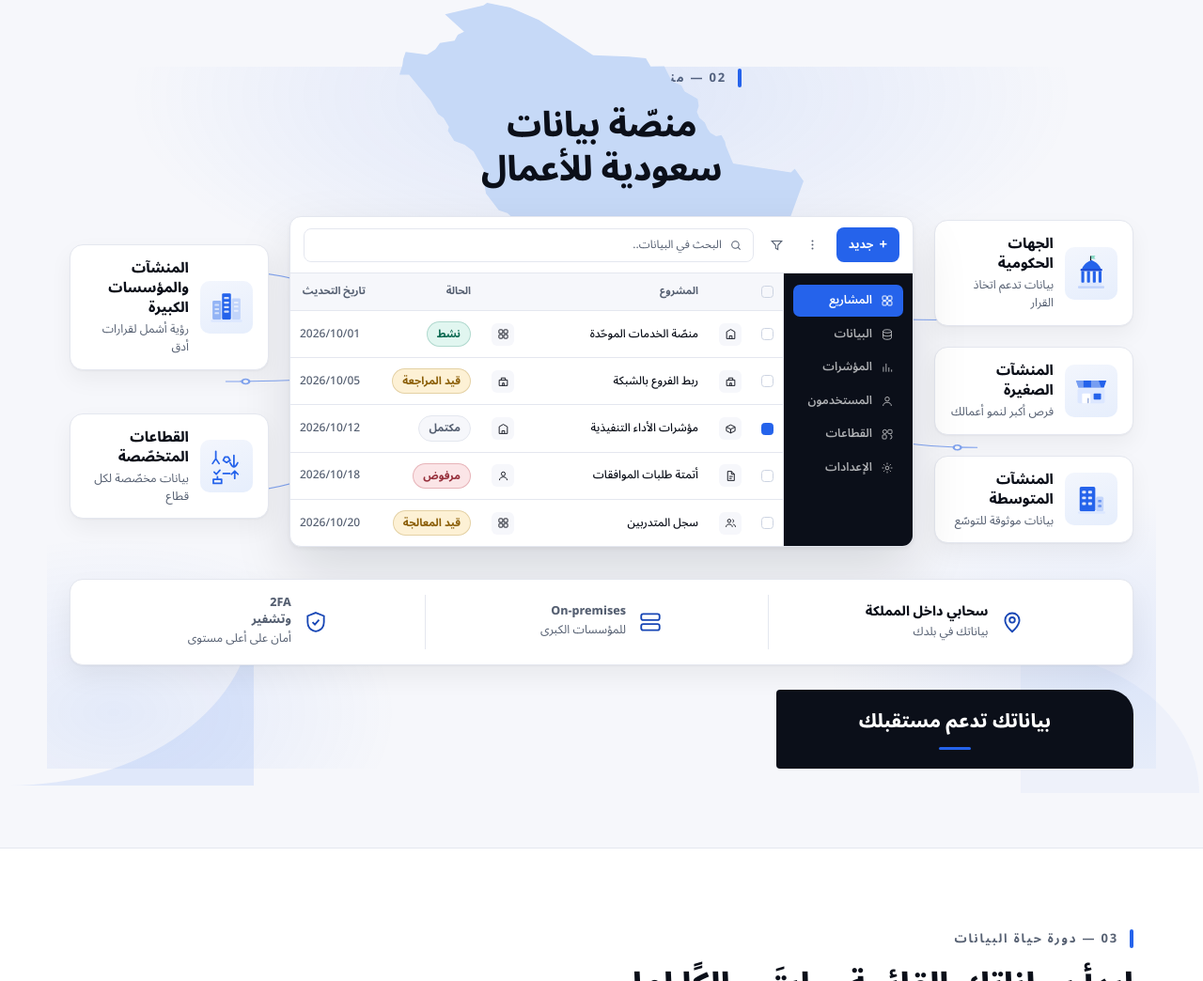
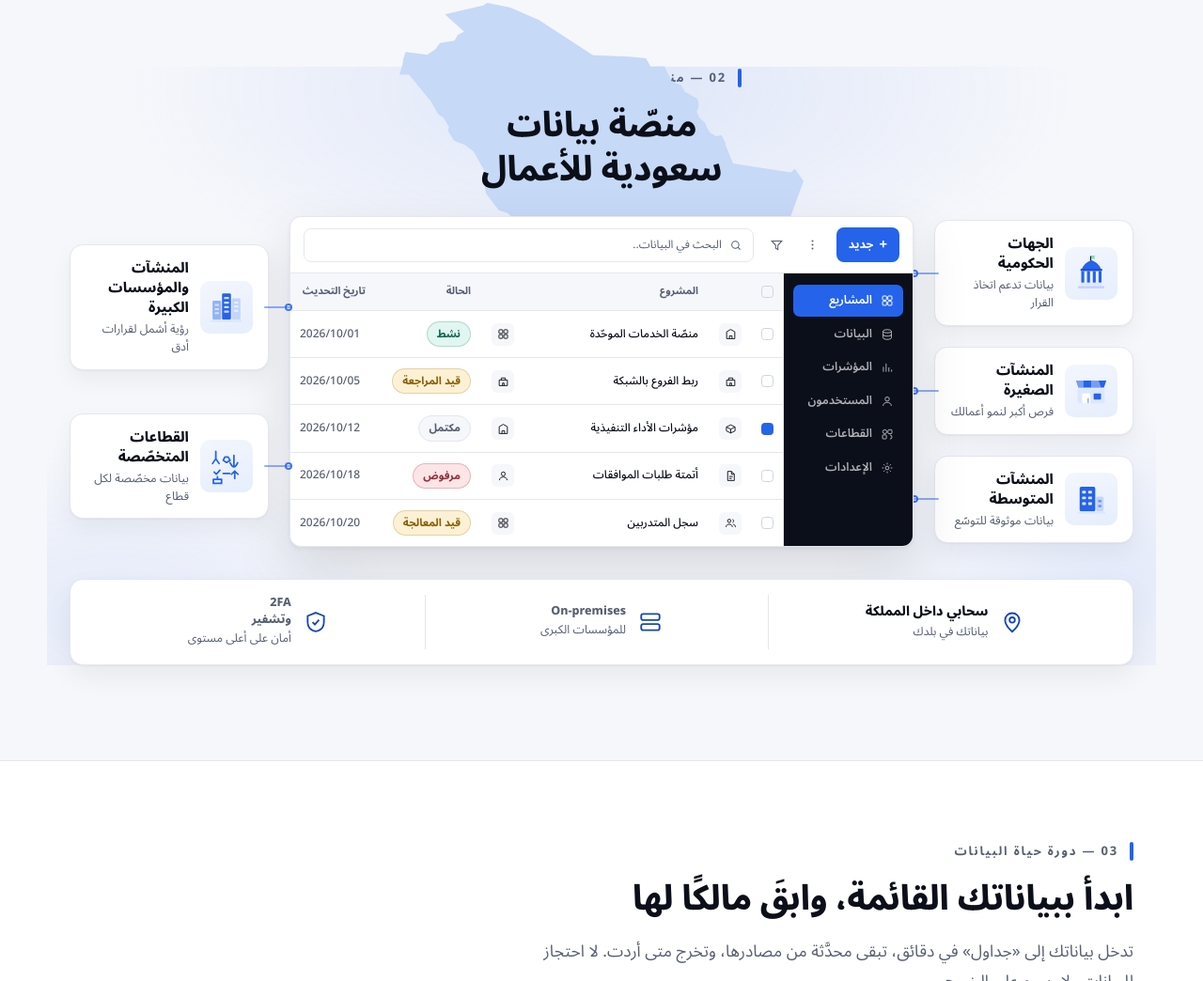
Before and after one commit to Azizahmed/jadawel_cranl_website, a website: page index.html in a window 1280 px wide. Shown: the part 1873-2917 px from the top of the page at 94% size. Drawn offline with Linux system fonts and the light colour scheme.

Commit message:
Remove the closing wedge and corner arcs, and anchor the connectors
- the promise wedge at the end of the stage is gone, along with its rules
- the two decorative corner arcs are gone, along with their rules

The connectors were the real problem. They were drawn as one absolutely
positioned SVG with a fixed viewBox stretched over the stage, while the cards
are laid out by flex, so a line's vertical position came from coordinates that
had no relationship to where its card actually sat. They could never line up.

Each card now draws its own connector as a pseudo-element, anchored to the card
and centred on it, so it stays centred at every width and in both directions.
Measured at 1440, 1280 and 1100 px: all five sit within 1 px of their card's
centre, and the connector is shown only while the side columns are still
columns, disappearing when the stage stacks below 900 px.

Also removes the stage.wedge translation key, which this change orphaned.

```diff
--- a/assets/css/site.css
+++ b/assets/css/site.css
@@ -694,14 +694,6 @@ section[id] { scroll-margin-top: 104px; }
     radial-gradient(420px 260px at 6% 92%, rgba(37, 99, 235, 0.09), transparent 72%),
     radial-gradient(420px 260px at 96% 86%, rgba(37, 99, 235, 0.09), transparent 72%);
 }
-.stage-swoosh {
-  position: absolute;
-  z-index: 0;
-  pointer-events: none;
-  display: block;
-}
-.stage-swoosh--br { inset-block-end: -18px; inset-inline-end: -40px; width: 260px; height: 190px; }
-.stage-swoosh--bl { inset-block-end: -26px; inset-inline-start: -46px; width: 190px; height: 150px; opacity: 0.5; }
 
 .stage {
   position: relative;
@@ -712,23 +704,9 @@ section[id] { scroll-margin-top: 104px; }
   align-items: center;
   margin-block-start: 26px;
 }
-.stage-side { display: flex; flex-direction: column; gap: 22px; }
+.stage-side { display: flex; flex-direction: column; justify-content: center; gap: 22px; }
 .stage-side--end { justify-content: center; gap: 46px; }
 
-/* Connector layer: decorative lines only. */
-.stage-links {
-  position: absolute;
-  z-index: 1;
-  inset: 0;
-  width: 100%;
-  height: 100%;
-  pointer-events: none;
-  fill: none;
-  stroke: var(--blue);
-  stroke-width: 1.7;
-  opacity: 0.55;
-}
-.stage-links circle { fill: var(--white); stroke-width: 2.4; }
 
 /* --- Segment cards ------------------------------------------------------- */
 .seg-card {
@@ -767,6 +745,38 @@ section[id] { scroll-margin-top: 104px; }
   place-items: center;
 }
 .seg-art svg { width: 42px; height: 42px; display: block; }
+
+
+/* Each card draws its own connector into the gap. Anchoring the line to the
+   card is what keeps it centred on the card at every width, which a single
+   fixed-coordinate overlay could not do. */
+.seg-card::after {
+  content: "";
+  position: absolute;
+  inset-block-start: calc(50% - 1px);
+  width: 30px;
+  height: 2px;
+  border-radius: 1px;
+  background: var(--blue);
+  opacity: 0.5;
+}
+.seg-card::before {
+  content: "";
+  position: absolute;
+  inset-block-start: calc(50% - 4px);
+  width: 8px;
+  height: 8px;
+  border-radius: 50%;
+  border: 2px solid var(--blue);
+  background: var(--white);
+  opacity: 0.85;
+}
+/* The card column ahead of the window points into it... */
+.stage-side > .seg-card::after,
+.stage-side > .seg-card::before { inset-inline-end: -26px; }
+/* ...and the column after it points back the other way. */
+.stage-side--end > .seg-card::after,
+.stage-side--end > .seg-card::before { inset-inline-start: -26px; }
 
 /* --- Product window ------------------------------------------------------ */
 .appwin {
@@ -929,52 +939,25 @@ section[id] { scroll-margin-top: 104px; }
   unicode-bidi: isolate;
 }
 
-.promise-wedge {
-  position: relative;
-  z-index: 2;
-  margin-block-start: 26px;
-  margin-inline-end: auto;
-  width: min(100%, 380px);
-  background: var(--ink);
-  color: var(--white);
-  border-start-start-radius: 26px;
-  border-start-end-radius: 4px;
-  border-end-start-radius: 4px;
-  border-end-end-radius: 4px;
-  padding: 20px 26px;
-  text-align: center;
-}
-.promise-wedge b { font-size: 20px; font-weight: 800; line-height: 1.45; display: block; }
-.promise-wedge i {
-  display: block;
-  width: 34px;
-  height: 3px;
-  background: var(--blue);
-  border-radius: 2px;
-  margin: 12px auto 0;
-}
 
 /* --- Stage responsiveness ----------------------------------------------- */
 @media (max-width: 1120px) {
   .stage { grid-template-columns: 190px minmax(0, 1fr) 190px; gap: 16px; }
-  .stage-links { display: none; }
-}
+  }
 @media (max-width: 900px) {
   .stage {
     grid-template-columns: repeat(2, minmax(0, 1fr));
     gap: 16px;
     margin-block-start: 26px;
   }
-  .stage-links { display: none; }
-  .appwin { grid-column: 1 / -1; order: -1; }
+    .appwin { grid-column: 1 / -1; order: -1; }
   .stage-side { display: contents; }
   .stage-title { margin-block-end: 6px; }
   .stage-map { width: 92%; inset-block-start: -6%; }
   .trust-strip { flex-direction: column; gap: 0; padding: 8px 20px; }
   .trust-item { justify-content: flex-start; padding: 14px 0; }
   .trust-item + .trust-item { border-inline-start: 0; border-block-start: 1px solid var(--hairline); }
-  .promise-wedge { margin-inline: auto; }
-}
+  }
 @media (max-width: 560px) {
   .stage { grid-template-columns: minmax(0, 1fr); }
   /* The panel would eat two thirds of a phone's width and leave the table
@@ -1370,6 +1353,7 @@ section[id] { scroll-margin-top: 104px; }
 }
 
 @media (max-width: 900px) {
+  .seg-card::before, .seg-card::after { display: none; }
   .grid-3, .grid-2 { grid-template-columns: minmax(0, 1fr); }
   .cta-band { grid-template-columns: minmax(0, 1fr); padding: 38px 28px; }
   .band { padding: 30px 26px; }
--- a/assets/js/i18n.js
+++ b/assets/js/i18n.js
@@ -56,7 +56,6 @@ window.JADWEL_I18N = {
     "stage.t2s": "للمؤسسات الكبرى",
     "stage.t3b": "وتشفير",
     "stage.t3s": "أمان على أعلى مستوى",
-    "stage.wedge": "بياناتك تدعم مستقبلك",
     "meta.title": "جداول — منصّة عربية للبيانات، مستضافة داخل المملكة",
     "meta.description":
       "جداول منصّة سحابية عربية لإدارة البيانات والعمليات، تجري كل عملياتها داخل المملكة العربية السعودية، مع خيار التركيب المحلي داخل مركز بيانات الجهة.",
@@ -367,7 +366,6 @@ window.JADWEL_I18N = {
     "stage.t2s": "For large organisations",
     "stage.t3b": "and encryption",
     "stage.t3s": "Security at the highest level",
-    "stage.wedge": "Your data carries your future",
     "meta.title": "Jadawel — an Arabic-first data platform hosted inside the Kingdom",
     "meta.description":
       "Jadawel is an Arabic data and operations platform that runs entirely in Saudi Arabian data centres, with an on-premises option inside your own environment.",
--- a/index.html
+++ b/index.html
@@ -35,7 +35,7 @@
     <link rel="preload" as="font" type="font/woff2" href="assets/fonts/NotoSansArabic-arabic.woff2?v=ae0748e9da" crossorigin />
     <!-- One stylesheet, generated by tools/build.mjs from the brand tokens and
          the site stylesheet, with its font URLs versioned. -->
-    <link rel="stylesheet" href="assets/css/site.css?v=e1e2963424" />
+    <link rel="stylesheet" href="assets/css/site.css?v=7c60917d93" />
   </head>
   <body>
     <a class="skip-link" href="#main" data-i18n="skip">تخطَّ إلى المحتوى</a>
@@ -364,13 +364,6 @@
         <div class="shell stage-shell">
           <div class="stage-bloom" aria-hidden="true"></div>
 
-          <svg class="stage-swoosh stage-swoosh--br" viewBox="0 0 260 190" aria-hidden="true" focusable="false">
-            <path d="M260 0v190H0A260 190 0 0 0 260 0Z" fill="#2563eb" opacity=".1"></path>
-          </svg>
-          <svg class="stage-swoosh stage-swoosh--bl" viewBox="0 0 190 150" aria-hidden="true" focusable="false">
-            <path d="M0 0v150h190A190 150 0 0 0 0 0Z" fill="#2563eb" opacity=".07"></path>
-          </svg>
-
           <svg class="stage-map" viewBox="0 0 1000 751.8" aria-hidden="true" focusable="false">
             <path d="M15.4 121.8 68.3 128.7 88.8 115.3 100.2 99.7 136.5 93.7 144.3 79.1 160.0 71.7 112.7 28.3 207.9 6.5 216.9 0.0 274.2 11.8 345.0 42.2 479.1 129.5 567.5 132.9 609.8 137.1 621.7 157.8 655.3 156.7 673.9 194.1 697.3 204.1 705.4 219.3 737.8 237.6 740.7 255.5 736.0 269.9 742.0 284.5 755.7 296.7 762.0 310.9 769.1 321.6 783.5 330.2 796.7 327.1 805.7 343.7 807.5 353.7 825.7 397.7 968.6 419.6 978.2 410.4 1000.0 441.2 968.3 528.0 825.7 571.4 688.6 588.1 644.2 607.6 610.2 653.2 588.0 660.4 576.1 646.0 557.9 648.1 511.9 643.8 503.2 639.4 448.3 640.4 435.4 644.4 415.9 633.1 403.3 654.4 408.2 672.7 387.3 686.6 381.2 668.0 366.8 655.0 363.1 637.6 338.6 622.1 313.3 585.7 299.8 550.3 267.0 520.4 245.8 513.3 214.3 471.9 208.8 441.7 210.8 416.0 183.5 367.9 161.2 350.9 135.6 341.9 119.9 317.1 122.5 307.2 109.3 284.7 95.4 275.0 76.9 242.7 47.9 207.7 23.7 177.9 0.0 178.1 7.4 154.3 9.5 139.1 15.4 121.8Z"></path>
           </svg>
@@ -382,19 +375,6 @@
           <h2 class="stage-title reveal" data-i18n="stage.title">منصّة بيانات سعودية للأعمال</h2>
 
           <div class="stage">
-            <svg class="stage-links" viewBox="0 0 1160 560" preserveAspectRatio="none" aria-hidden="true" focusable="false">
-              <path d="M170 92C260 92 300 150 430 168"></path>
-              <path d="M170 280C280 280 320 268 430 268"></path>
-              <path d="M170 468C270 468 310 390 430 356"></path>
-              <path d="M990 176C900 176 860 172 730 176"></path>
-              <path d="M990 392C880 392 850 356 730 340"></path>
-              <circle cx="192" cy="92" r="4"></circle>
-              <circle cx="192" cy="280" r="4"></circle>
-              <circle cx="192" cy="468" r="4"></circle>
-              <circle cx="968" cy="176" r="4"></circle>
-              <circle cx="968" cy="392" r="4"></circle>
-            </svg>
-
             <div class="stage-side">
             <article class="seg-card reveal">
               <span class="seg-art" aria-hidden="true"><svg viewBox="0 0 48 48"><use href="#art-gov"></use></svg></span>
@@ -548,10 +528,6 @@
             </li>
           </ul>
 
-          <div class="promise-wedge reveal">
-            <b data-i18n="stage.wedge">بياناتك تدعم مستقبلك</b>
-            <i aria-hidden="true"></i>
-          </div>
         </div>
       </section>
 
@@ -815,7 +791,7 @@
         </div>
       </div>
     </footer>
-    <script src="assets/js/i18n.js?v=29fab37c67"></script>
+    <script src="assets/js/i18n.js?v=f2df558183"></script>
     <script src="assets/js/site.js?v=e5bfa10a15"></script>
   </body>
 </html>
--- a/src/css/jadawel.css
+++ b/src/css/jadawel.css
@@ -668,14 +668,6 @@ section[id] { scroll-margin-top: 104px; }
     radial-gradient(420px 260px at 6% 92%, rgba(37, 99, 235, 0.09), transparent 72%),
     radial-gradient(420px 260px at 96% 86%, rgba(37, 99, 235, 0.09), transparent 72%);
 }
-.stage-swoosh {
-  position: absolute;
-  z-index: 0;
-  pointer-events: none;
-  display: block;
-}
-.stage-swoosh--br { inset-block-end: -18px; inset-inline-end: -40px; width: 260px; height: 190px; }
-.stage-swoosh--bl { inset-block-end: -26px; inset-inline-start: -46px; width: 190px; height: 150px; opacity: 0.5; }
 
 .stage {
   position: relative;
@@ -686,23 +678,9 @@ section[id] { scroll-margin-top: 104px; }
   align-items: center;
   margin-block-start: 26px;
 }
-.stage-side { display: flex; flex-direction: column; gap: 22px; }
+.stage-side { display: flex; flex-direction: column; justify-content: center; gap: 22px; }
 .stage-side--end { justify-content: center; gap: 46px; }
 
-/* Connector layer: decorative lines only. */
-.stage-links {
-  position: absolute;
-  z-index: 1;
-  inset: 0;
-  width: 100%;
-  height: 100%;
-  pointer-events: none;
-  fill: none;
-  stroke: var(--blue);
-  stroke-width: 1.7;
-  opacity: 0.55;
-}
-.stage-links circle { fill: var(--white); stroke-width: 2.4; }
 
 /* --- Segment cards ------------------------------------------------------- */
 .seg-card {
@@ -741,6 +719,38 @@ section[id] { scroll-margin-top: 104px; }
   place-items: center;
 }
 .seg-art svg { width: 42px; height: 42px; display: block; }
+
+
+/* Each card draws its own connector into the gap. Anchoring the line to the
+   card is what keeps it centred on the card at every width, which a single
+   fixed-coordinate overlay could not do. */
+.seg-card::after {
+  content: "";
+  position: absolute;
+  inset-block-start: calc(50% - 1px);
+  width: 30px;
+  height: 2px;
+  border-radius: 1px;
+  background: var(--blue);
+  opacity: 0.5;
+}
+.seg-card::before {
+  content: "";
+  position: absolute;
+  inset-block-start: calc(50% - 4px);
+  width: 8px;
+  height: 8px;
+  border-radius: 50%;
+  border: 2px solid var(--blue);
+  background: var(--white);
+  opacity: 0.85;
+}
+/* The card column ahead of the window points into it... */
+.stage-side > .seg-card::after,
+.stage-side > .seg-card::before { inset-inline-end: -26px; }
+/* ...and the column after it points back the other way. */
+.stage-side--end > .seg-card::after,
+.stage-side--end > .seg-card::before { inset-inline-start: -26px; }
 
 /* --- Product window ------------------------------------------------------ */
 .appwin {
@@ -903,52 +913,25 @@ section[id] { scroll-margin-top: 104px; }
   unicode-bidi: isolate;
 }
 
-.promise-wedge {
-  position: relative;
-  z-index: 2;
-  margin-block-start: 26px;
-  margin-inline-end: auto;
-  width: min(100%, 380px);
-  background: var(--ink);
-  color: var(--white);
-  border-start-start-radius: 26px;
-  border-start-end-radius: 4px;
-  border-end-start-radius: 4px;
-  border-end-end-radius: 4px;
-  padding: 20px 26px;
-  text-align: center;
-}
-.promise-wedge b { font-size: 20px; font-weight: 800; line-height: 1.45; display: block; }
-.promise-wedge i {
-  display: block;
-  width: 34px;
-  height: 3px;
-  background: var(--blue);
-  border-radius: 2px;
-  margin: 12px auto 0;
-}
 
 /* --- Stage responsiveness ----------------------------------------------- */
 @media (max-width: 1120px) {
   .stage { grid-template-columns: 190px minmax(0, 1fr) 190px; gap: 16px; }
-  .stage-links { display: none; }
-}
+  }
 @media (max-width: 900px) {
   .stage {
     grid-template-columns: repeat(2, minmax(0, 1fr));
     gap: 16px;
     margin-block-start: 26px;
   }
-  .stage-links { display: none; }
-  .appwin { grid-column: 1 / -1; order: -1; }
+    .appwin { grid-column: 1 / -1; order: -1; }
   .stage-side { display: contents; }
   .stage-title { margin-block-end: 6px; }
   .stage-map { width: 92%; inset-block-start: -6%; }
   .trust-strip { flex-direction: column; gap: 0; padding: 8px 20px; }
   .trust-item { justify-content: flex-start; padding: 14px 0; }
   .trust-item + .trust-item { border-inline-start: 0; border-block-start: 1px solid var(--hairline); }
-  .promise-wedge { margin-inline: auto; }
-}
+  }
 @media (max-width: 560px) {
   .stage { grid-template-columns: minmax(0, 1fr); }
   /* The panel would eat two thirds of a phone's width and leave the table
@@ -1344,6 +1327,7 @@ section[id] { scroll-margin-top: 104px; }
 }
 
 @media (max-width: 900px) {
+  .seg-card::before, .seg-card::after { display: none; }
   .grid-3, .grid-2 { grid-template-columns: minmax(0, 1fr); }
   .cta-band { grid-template-columns: minmax(0, 1fr); padding: 38px 28px; }
   .band { padding: 30px 26px; }
```
Also changed, not shown: 404.html (+2 -2 lines), contact.html (+2 -2 lines), releases.html (+2 -2 lines), src/pages/index.html (+0 -24 lines), templates.html (+2 -2 lines), 1 other file.
